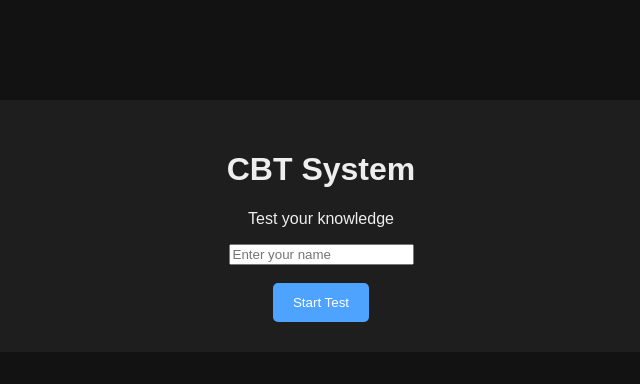
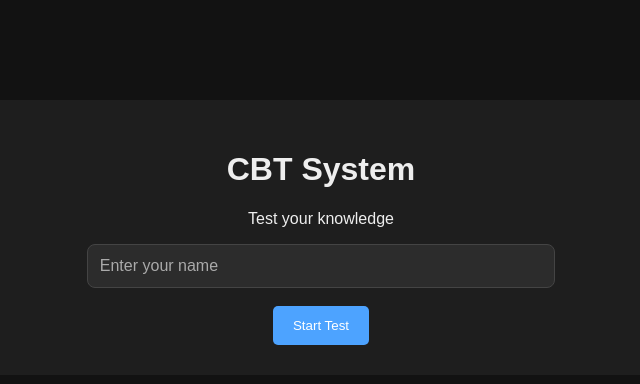
Before and after one commit to Danazuminemesis/Mini-CBT-Computer-Based-Test-system, a Flask app: page / in a window 1280 px wide. Shown: the top 384 px of the page, without its empty margins (319-959 px from the left). Run offline with Flask 3, Linux system fonts and the light colour scheme.

Commit message:
improved username input using styling for better UI

```diff
--- a/templates/index.html
+++ b/templates/index.html
@@ -32,6 +32,26 @@ button{
 button:hover{
     background:#2e86de;
 }
+
+.input-field{
+    width:70%;
+    padding:12px;
+    border-radius:8px;
+    border:1px solid #444;
+    background:#2c2c2c;
+    color:white;
+    font-size:16px;
+    outline:none;
+}
+
+.input-field::placeholder{
+    color:#aaa;
+}
+
+.input-field:focus{
+    border:1px solid #4da3ff;
+    box-shadow:0 0 5px #4da3ff;
+}
 </style>
 
 </head>
@@ -44,7 +64,7 @@ button:hover{
 <p>Test your knowledge</p>
 <form action="/test" method="GET">
 
-<input type="text" name="username" placeholder="Enter your name" required>
+<input type="text" name="username" placeholder="Enter your name" required class="input-field">
 <br><br>
 
 <button type="submit">Start Test</button>
```
